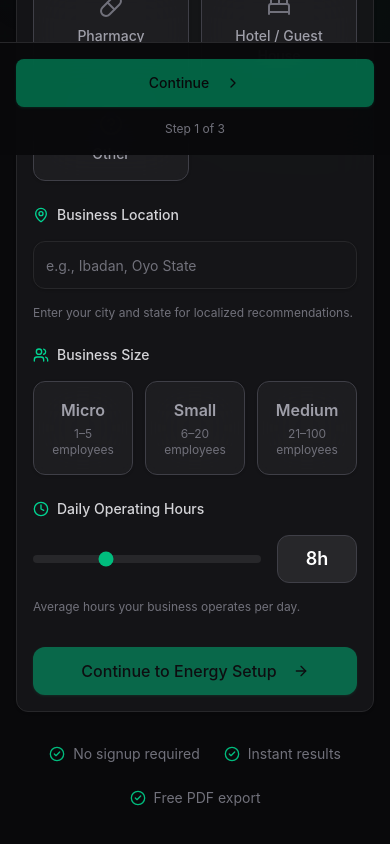
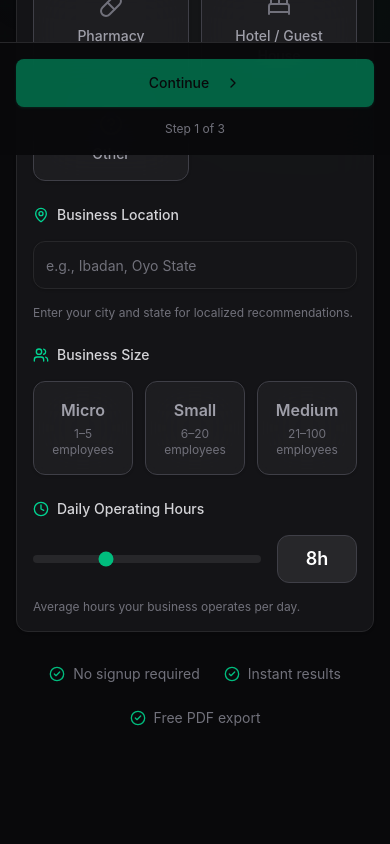
Before and after one commit to ifeabdulsamad/EcoAudit-NG, a React (Vite) app: page /audit in a window 390 px wide. Shown: the part 689-1533 px from the top of the page. Built offline with nearby package versions, Linux system fonts and the light colour scheme.

Commit message:
Fix mobile navigation - hide form buttons on mobile

```diff
--- a/src/components/form/BusinessProfileForm.jsx
+++ b/src/components/form/BusinessProfileForm.jsx
@@ -165,12 +165,12 @@ export default function BusinessProfileForm({ onNext }) {
           <p className="text-xs text-zinc-500">Average hours your business operates per day.</p>
         </motion.div>
 
-        {/* Submit */}
-        <motion.div variants={itemVariants} className="pt-8">
+        {/* Submit - Desktop only (mobile uses fixed bottom nav) */}
+        <motion.div variants={itemVariants} className="pt-8 hidden sm:block">
           <Button
             type="submit"
             size="lg"
-            className="w-full sm:w-auto group"
+            className="group"
             disabled={!isComplete}
           >
             Continue to Energy Setup
--- a/src/components/form/EnergySetupForm.jsx
+++ b/src/components/form/EnergySetupForm.jsx
@@ -186,14 +186,13 @@ export default function EnergySetupForm({ onNext, onPrev }) {
           )}
         </motion.div>
 
-        {/* Navigation */}
-        <motion.div variants={itemVariants} className="flex flex-col sm:flex-row gap-4 pt-8">
+        {/* Navigation - Desktop only (mobile uses fixed bottom nav) */}
+        <motion.div variants={itemVariants} className="hidden sm:flex flex-col sm:flex-row gap-4 pt-8">
           <Button
             type="button"
             variant="outline"
             size="lg"
             onClick={onPrev}
-            className="sm:w-auto w-full"
           >
             <ArrowLeft className="mr-2 w-4 h-4" />
             Back
@@ -201,7 +200,7 @@ export default function EnergySetupForm({ onNext, onPrev }) {
           <Button
             type="submit"
             size="lg"
-            className="sm:w-auto w-full group"
+            className="group"
             disabled={!hasAppliances}
           >
             Continue to Review
--- a/src/components/form/SpendConfirmation.jsx
+++ b/src/components/form/SpendConfirmation.jsx
@@ -171,14 +171,13 @@ export default function SpendConfirmation({ onSubmit }) {
           </Card>
         </motion.div>
 
-        {/* Navigation */}
-        <motion.div variants={itemVariants} className="flex flex-col sm:flex-row gap-4 pt-8">
+        {/* Navigation - Desktop only (mobile uses fixed bottom nav) */}
+        <motion.div variants={itemVariants} className="hidden sm:flex flex-col sm:flex-row gap-4 pt-8">
           <Button
             type="button"
             variant="outline"
             size="lg"
             onClick={() => window.history.back()}
-            className="sm:w-auto w-full"
           >
             <ArrowLeft className="mr-2 w-4 h-4" />
             Back
@@ -186,7 +185,7 @@ export default function SpendConfirmation({ onSubmit }) {
           <Button
             type="submit"
             size="lg"
-            className="sm:w-auto w-full group"
+            className="group"
           >
             <Sparkles className="mr-2 w-4 h-4" />
             Generate Energy Audit
```
